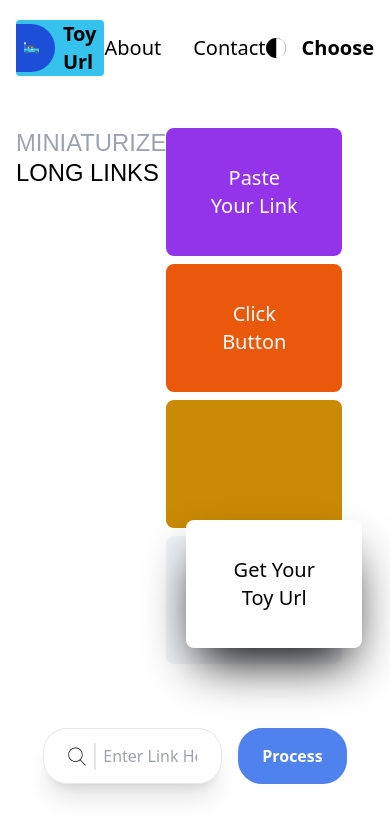
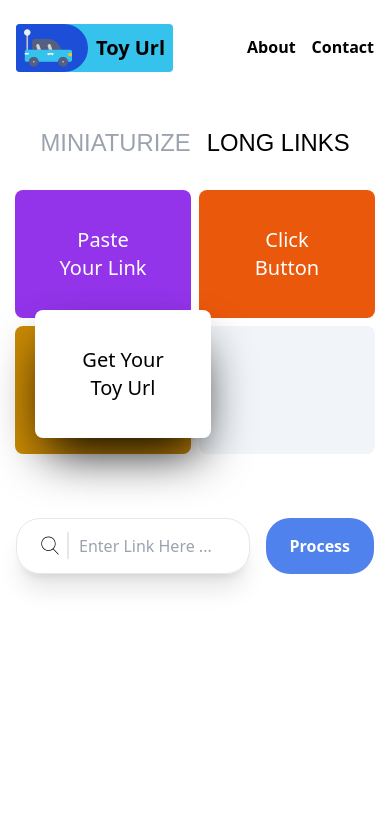
Before and after one commit to EdoriAtiri/Toy-Url, a React (Create React App) app in the folder Frontend/toy-url/: page / in a window 390 px wide. Shown: the top 838 px of the page. Built offline with nearby package versions, Linux system fonts and the light colour scheme; no server answers.

Commit message:
Add responsive classes to page and components

```diff
--- a/Frontend/toy-url/src/App.js
+++ b/Frontend/toy-url/src/App.js
@@ -6,7 +6,7 @@ import { UrlProvider } from './Context/UrlContext'
 function App() {
   return (
     <UrlProvider>
-      <div className="px-4 md:px-10 lg:px-20">
+      <div className="px-4 md:px-10 lg:px-20 xl:px-28">
         <Header />
         <Landing />
       </div>
--- a/Frontend/toy-url/src/Components/Header.jsx
+++ b/Frontend/toy-url/src/Components/Header.jsx
@@ -1,5 +1,5 @@
 import React from 'react'
-import { ReactComponent as MoonIcon } from '../Assets/SVG/Moon.svg'
+// import { ReactComponent as MoonIcon } from '../Assets/SVG/Moon.svg'
 import CarToy from '../Assets/SVG/CarToy.svg'
 
 function Header() {
@@ -12,15 +12,19 @@ function Header() {
         <p className="text-xl font-bold">Toy Url</p>
       </div>
 
-      <div className="flex gap-8 text-xl">
-        <button>About</button>
-        <button>Contact</button>
+      <div className="flex gap-4 text-base font-bold md:gap-8 md:text-xl">
+        <button className="relative pb-0.5 after:absolute after:bottom-0 after:left-0 after:h-0.5 after:w-0 after:bg-black after:transition-all after:duration-300 hover:after:w-full">
+          About
+        </button>
+        <button className="relative pb-0.5 after:absolute after:bottom-0 after:left-0 after:h-0.5 after:w-0 after:bg-black after:transition-all after:duration-300 hover:after:w-full">
+          Contact
+        </button>
       </div>
-
+      {/*
       <button className="flex items-center justify-center gap-4">
         <MoonIcon className="h-5 w-5 gap-4" />
         <p className="text-xl font-bold">Choose</p>
-      </button>
+      </button> */}
     </div>
   )
 }
--- a/Frontend/toy-url/src/Components/InputBar.jsx
+++ b/Frontend/toy-url/src/Components/InputBar.jsx
@@ -52,9 +52,9 @@ function InputBar() {
     <div className="w-full">
       <form
         onSubmit={onSubmit}
-        className="flex w-full justify-center gap-4 pt-8"
+        className="flex w-full justify-between gap-4 pt-8 md:justify-center"
       >
-        <div className="flex h-14 w-6/12 items-center rounded-3xl border-[0.5px]  px-6 shadow-xl transition-shadow duration-500 focus-within:shadow-blue-100 focus-within:ring-1 focus-within:ring-blue-600">
+        <div className="flex h-14 w-full items-center rounded-3xl border-[0.5px] px-6  shadow-xl transition-shadow duration-500 focus-within:shadow-blue-100 focus-within:ring-1 focus-within:ring-blue-600 md:w-6/12">
           <figure className="h-1/2">
             <img
               src={Search}
--- a/Frontend/toy-url/src/Pages/Landing.jsx
+++ b/Frontend/toy-url/src/Pages/Landing.jsx
@@ -7,10 +7,10 @@ function Landing() {
   return (
     <div>
       {/* Body */}
-      <section className="flex justify-between py-8">
-        <div className="font-mont text-[calc(1rem+2vw)] font-medium uppercase leading-tight md:leading-10 lg:leading-none">
-          <p className="p-0 text-gray-400">Miniaturize</p>
-          <p className="p-0"> long links</p>
+      <section className="flex flex-col items-center  gap-8 py-8 md:flex-row md:items-start md:justify-between md:gap-0">
+        <div className="space-x-4 font-mont text-[calc(1rem+2vw)] font-medium uppercase leading-tight md:space-x-0 md:leading-10 lg:leading-none">
+          <p className="inline-block p-0 text-gray-400 md:block">Miniaturize</p>
+          <p className="inline-block p-0 md:block"> long links</p>
         </div>
 
         <div className="relative flex w-[22.5rem] flex-wrap place-items-center  gap-2  text-center text-xl">
```
